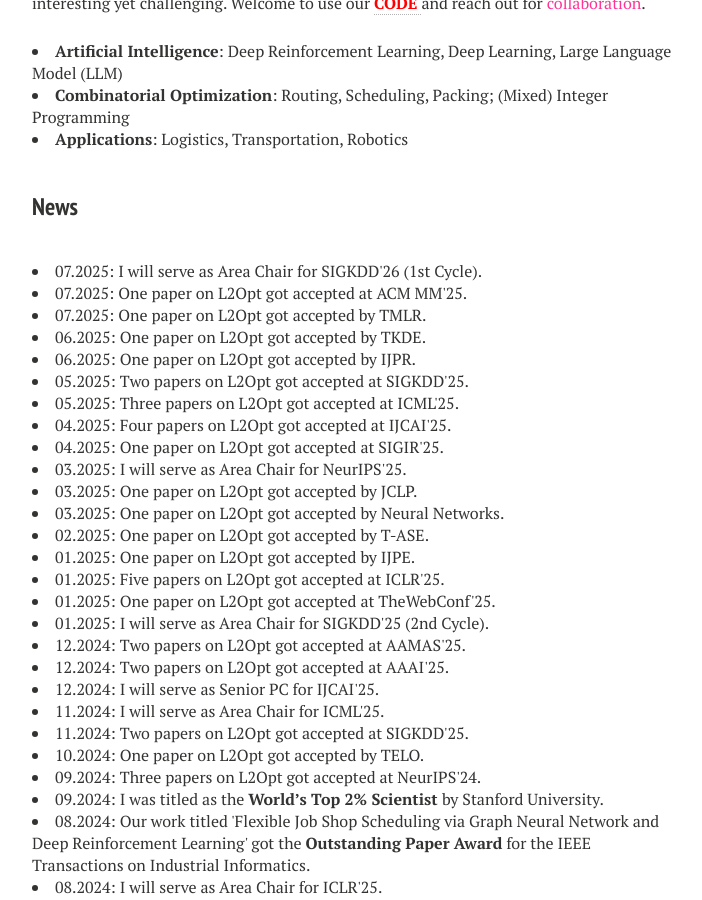
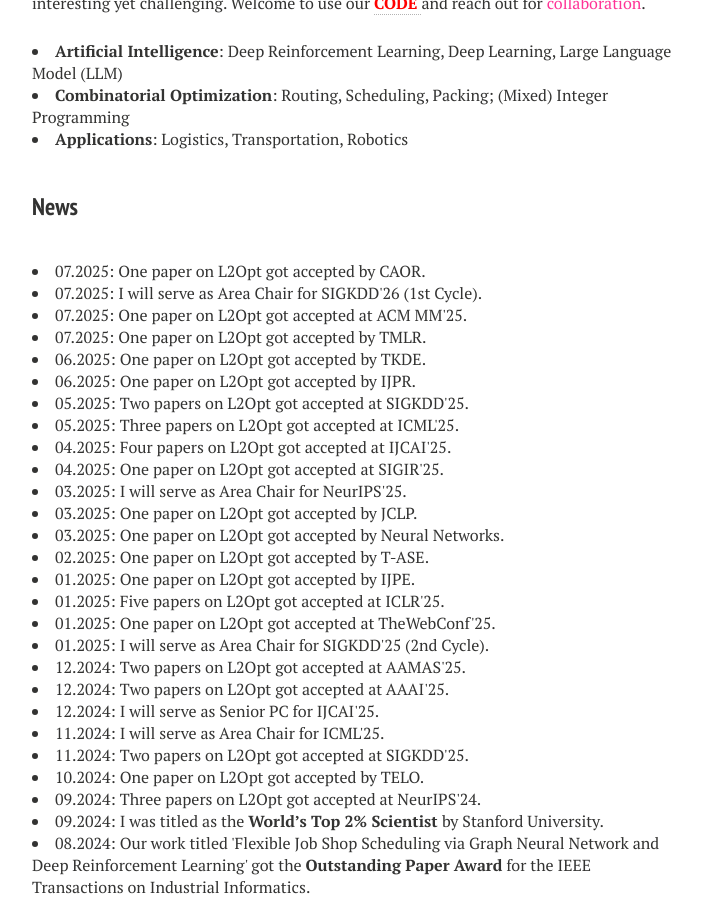
Before and after one commit to zhiguangcaosg/zhiguangcaosg.github.io, a Jekyll site: the page built from index.md, in a window 1280 px wide and 900 px high, scrolled down 812 px. Shown: the whole window, without its empty margins (288-990 px from the left). Built offline with Jekyll 4.4.1, drawn with Linux system fonts in a browser that asks for light colours; nearby versions of some CDN libraries.

Commit message:
Update index.md

```diff
--- a/index.md
+++ b/index.md
@@ -38,6 +38,10 @@ image: banner1.png
 </li>
 
 <h3 style="margin-bottom:-8px;padding-top:20px;">News</h3> <br>
+
+<li>
+07.2025:  One paper on L2Opt got accepted by CAOR.
+</li>
 
 <li>
 07.2025:  I will serve as Area Chair for SIGKDD'26 (1st Cycle).
```
